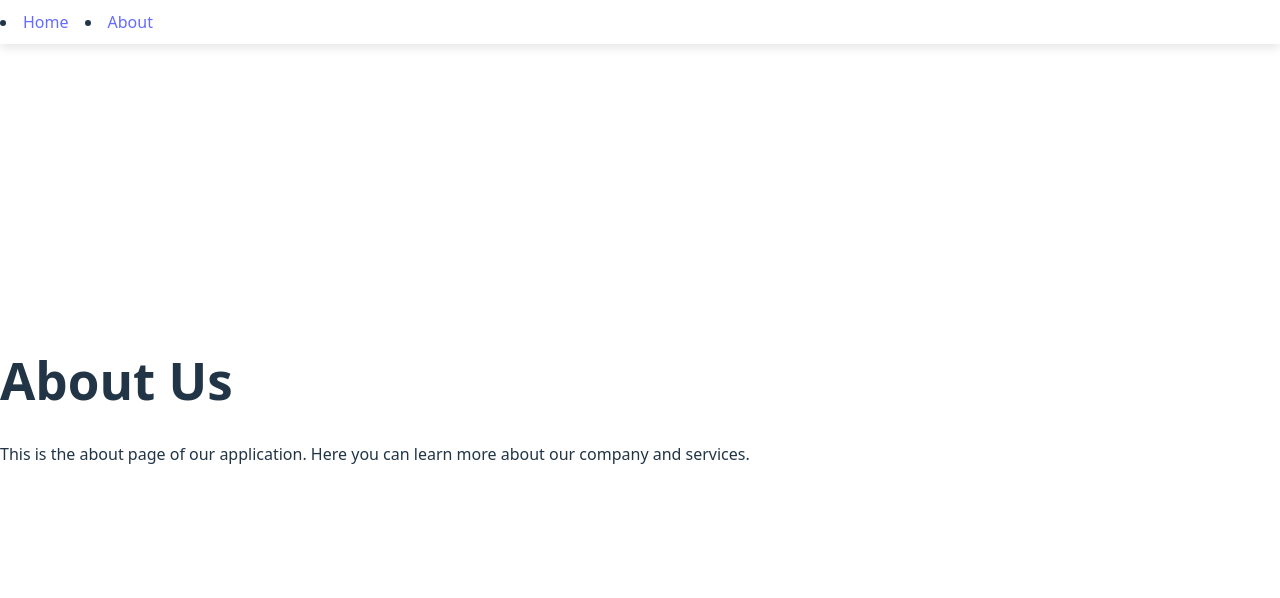
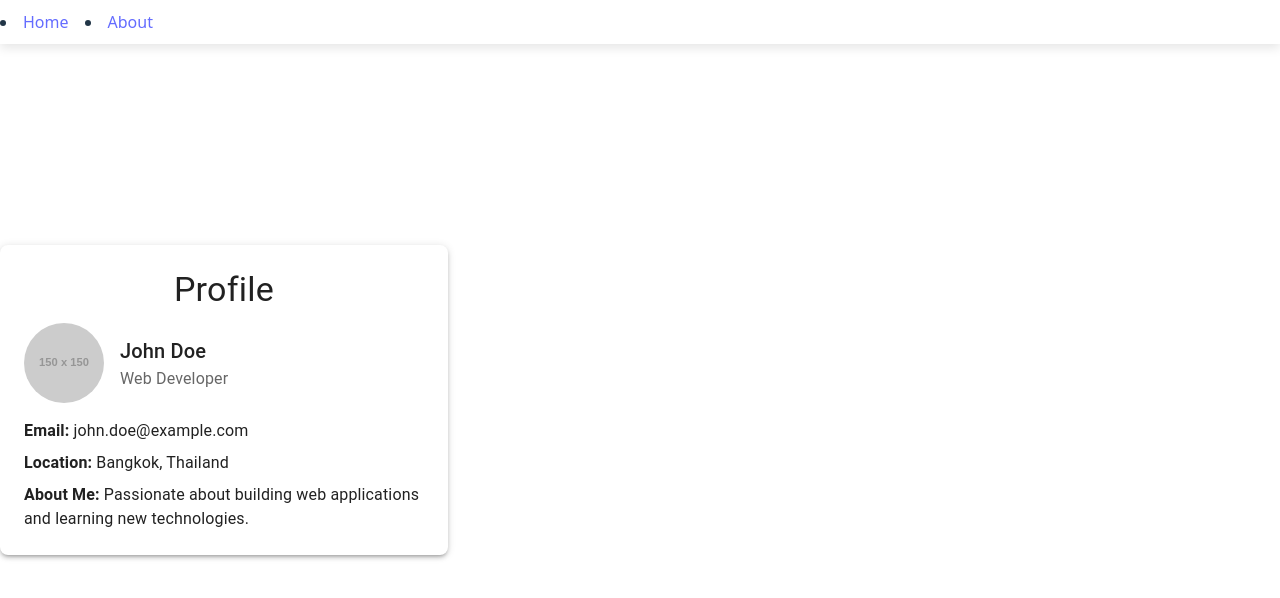
Before and after one commit to nothingPond/test_renderByid, a React (Vite) app: page /about in a window 1280 px wide. Shown: the top 598 px of the page. Built offline with nearby package versions, Linux system fonts and the light colour scheme.

Commit message:
update():first project navbar renderby Id

```diff
--- a/index.html
+++ b/index.html
@@ -1,13 +1,16 @@
 <!doctype html>
 <html lang="en">
+
 <head>
   <meta charset="UTF-8" />
-    <link rel="icon" type="image/svg+xml" href="/react.svg" />
+  <link rel="icon" type="image/png" href="/profile.svg" />
   <meta name="viewport" content="width=device-width, initial-scale=1.0" />
   <title>My app test </title>
 </head>
+
 <body>
   <div id="root"></div>
   <script type="module" src="/src/main.tsx"></script>
 </body>
+
 </html>
--- a/package.json
+++ b/package.json
@@ -13,6 +13,7 @@
     "@emotion/react": "^11.14.0",
     "@emotion/styled": "^11.14.0",
     "@mui/material": "^6.4.7",
+    "axios": "^1.8.2",
     "react": "^19.0.0",
     "react-dom": "^19.0.0",
     "react-router-dom": "^7.3.0"
--- a/src/components/About.tsx
+++ b/src/components/About.tsx
@@ -1,10 +1,41 @@
-const About = () => {
+
+import Avatar from "@mui/material/Avatar";
+import Typography from "@mui/material/Typography";
+import Paper from "@mui/material/Paper";
+import { Grid2 } from "@mui/material";
+
+
+
+export default function About() {
   return (
-    <div>
-      <h1>About Us</h1>
-      <p>This is the about page of our application. Here you can learn more about our company and services.</p>
-    </div>
+    <Paper elevation={3} sx={{ maxWidth: 400, mx: "auto", p: 3, borderRadius: 2 }}>
+      <Typography variant="h4" align="center" gutterBottom>
+        Profile
+      </Typography>
+      <Grid2 container spacing={2} alignItems="center">
+        <Grid2>
+          <Avatar
+            sx={{ width: 80, height: 80 }}
+            src="https://via.placeholder.com/150"
+            alt="Profile"
+          />
+        </Grid2>
+        <Grid2>
+          <Typography variant="h6">John Doe</Typography>
+          <Typography color="textSecondary">Web Developer</Typography>
+        </Grid2>
+      </Grid2>
+      <Grid2 container direction="column" spacing={1} sx={{ mt: 2 }}>
+        <Grid2>
+          <Typography><strong>Email:</strong> john.doe@example.com</Typography>
+        </Grid2>
+        <Grid2>
+          <Typography><strong>Location:</strong> Bangkok, Thailand</Typography>
+        </Grid2>
+        <Grid2>
+          <Typography><strong>About Me:</strong> Passionate about building web applications and learning new technologies.</Typography>
+        </Grid2>
+      </Grid2>
+    </Paper>
   );
 };
-
-export default About;
--- a/src/menuId/menuId.tsx
+++ b/src/menuId/menuId.tsx
@@ -1,3 +1,4 @@
+
 interface MenuItem {
   id: string;
   name: string;
@@ -5,6 +6,7 @@ interface MenuItem {
   children?: MenuItem[];
 }
 
+// menu management
 export const menuItems: MenuItem[] = [
   {
     id: '1',
@@ -18,6 +20,8 @@ export const menuItems: MenuItem[] = [
   }
 ];
 
+
+
 export default function MenuId() {
   return (
     <div>
```
Also changed, not shown: src/assets/profile.svg (added), 1 other file (tests, documents, lock files or other folders). Lines whose indentation alone changed are shown as unchanged.
